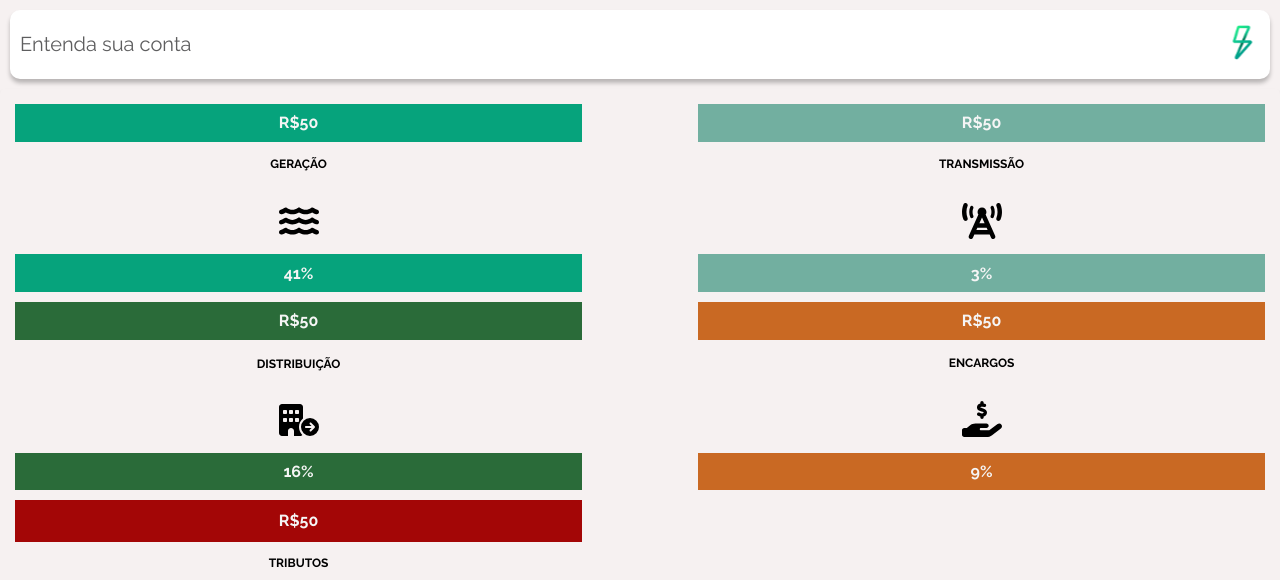
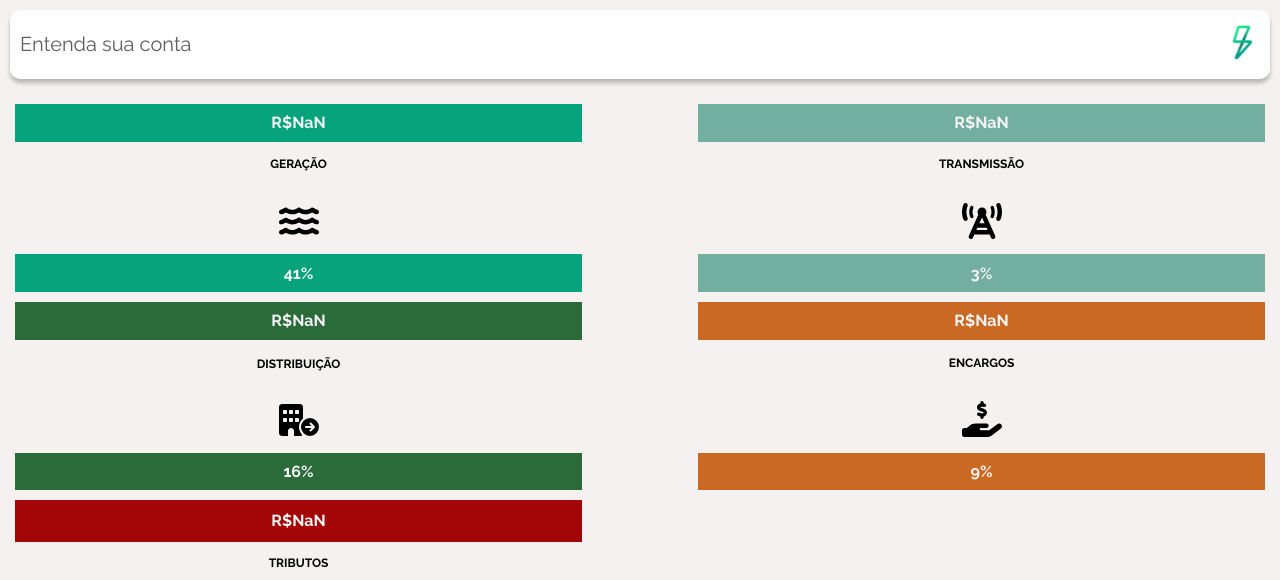
Before and after one commit to IgorNascimentoDEV/3nergize, a React (Vite) app in the folder 3nergizer/: page /Analysis in a window 1280 px wide. Shown: the top 580 px of the page. Built offline with nearby package versions, Linux system fonts and the light colour scheme.

Commit message:
corrigindo bugs da aplicação
corrigindo bugs da aplicação

```diff
--- a/3nergizer/src/components/CalculatorPage/CalcInputs.tsx
+++ b/3nergizer/src/components/CalculatorPage/CalcInputs.tsx
@@ -9,7 +9,6 @@ const leituraInicialRef = useRef<HTMLInputElement>(null);
 const dataInicialRef = useRef<HTMLInputElement>(null);
 const leituraFinalRef = useRef<HTMLInputElement>(null);
 const dataFinalRef = useRef<HTMLInputElement>(null);
-
 
 
 
@@ -127,7 +126,7 @@ const handleButtonClick = () => {
   // Calcula o valor da conta de energia elétrica
   const taxaConsumoNumber: number = Number(tarifaConsumo);
   const taxaIluminacaoNumber: number = Number(taxaIluminacao);
-  const valorConsumo: number = (taxaConsumoNumber / 10) * consumo;
+  const valorConsumo: number = (taxaConsumoNumber / 100) * consumo;
   const valorTotal = valorConsumo + taxaIluminacaoNumber;
   setnovoValorTotal(valorTotal);
 
@@ -185,7 +184,10 @@ const handleButtonClick = () => {
 
 
 
+
   return (
+
+
 
 
     <div>
--- a/3nergizer/src/components/HomeComponents/Search.tsx
+++ b/3nergizer/src/components/HomeComponents/Search.tsx
@@ -1,4 +1,4 @@
-import React from "react";
+import React, {useState, useEffect} from "react";
 import * as S from "./styles";
 
 interface SearchProps {
@@ -6,13 +6,23 @@ interface SearchProps {
 }
 
 const Search = ({amount}: SearchProps) => {
+
+  const [myValue, setMyValue] = useState('');
+
+  useEffect(() => {
+    const storedValue = localStorage.getItem('valorTotal');
+    if (storedValue) {
+      setMyValue(storedValue);
+    }
+  }, []);
+
   return (
     <S.StyledSearch>
       <span>
         <p>Gasto Atual</p>
       </span>
       <span>
-        R${amount}
+        R${myValue}
       </span>
     </S.StyledSearch>
   );
--- a/3nergizer/src/components/analysisComponents/AnalisyItem.tsx
+++ b/3nergizer/src/components/analysisComponents/AnalisyItem.tsx
@@ -3,7 +3,7 @@ import * as S from './styles'
 import { CSSProperties } from 'styled-components';
 
 interface AnalisyPanelItemProps {
-  value?: number;
+  value?: any;
   name?: string;
   img?: string;
   rate?: number;
--- a/3nergizer/src/components/analysisComponents/AnalisyPanel.tsx
+++ b/3nergizer/src/components/analysisComponents/AnalisyPanel.tsx
@@ -1,4 +1,4 @@
-import React from "react";
+import React, {useEffect, useState} from "react";
 import * as S from "./styles";
 
 import AnalisyPanelItem from "./AnalisyItem";
@@ -12,38 +12,53 @@ import hand from "../../assets/hand.svg";
 interface AnalisyPanelProps {}
 
 const AnalisyPanel = ({}: AnalisyPanelProps) => {
+
+  const [myValue, setMyValue] = useState('');
+
+  useEffect(() => {
+    const storedValue = localStorage.getItem('valorTotal');
+    if (storedValue) {
+      setMyValue(storedValue);
+    }
+  }, []);
+
+  let valor = myValue;
+  let valorTotal = parseInt(valor)
+
+
+
   return (
     <S.StyledAnalisyPanel>
       <AnalisyPanelItem
-        value={50}
+        value={valorTotal * 0.40}
         name="GERAÇÃO"
         img={water}
         rate={41}
         Color="#06A37C"
       />
       <AnalisyPanelItem
-        value={50}
+        value={valorTotal * 0.03}
         name="TRANSMISSÃO"
         img={tower}
         rate={3}
         Color="#72AFA0"
       />
       <AnalisyPanelItem
-        value={50}
+        value={valorTotal * 0.16}
         name="DISTRIBUIÇÃO"
         img={building}
         rate={16}
         Color="#2A6B39"
       />
       <AnalisyPanelItem
-        value={50}
+        value={valorTotal * 0.09}
         name="ENCARGOS"
         img={hand}
         rate={9}
         Color="#C96923"
       />
       <AnalisyPanelItem
-        value={50}
+        value={valorTotal * 0.31}
         name="TRIBUTOS"
         img={file}
         rate={12}
```
Also changed, not shown: 2 other files (tests, documents, lock files or other folders).
